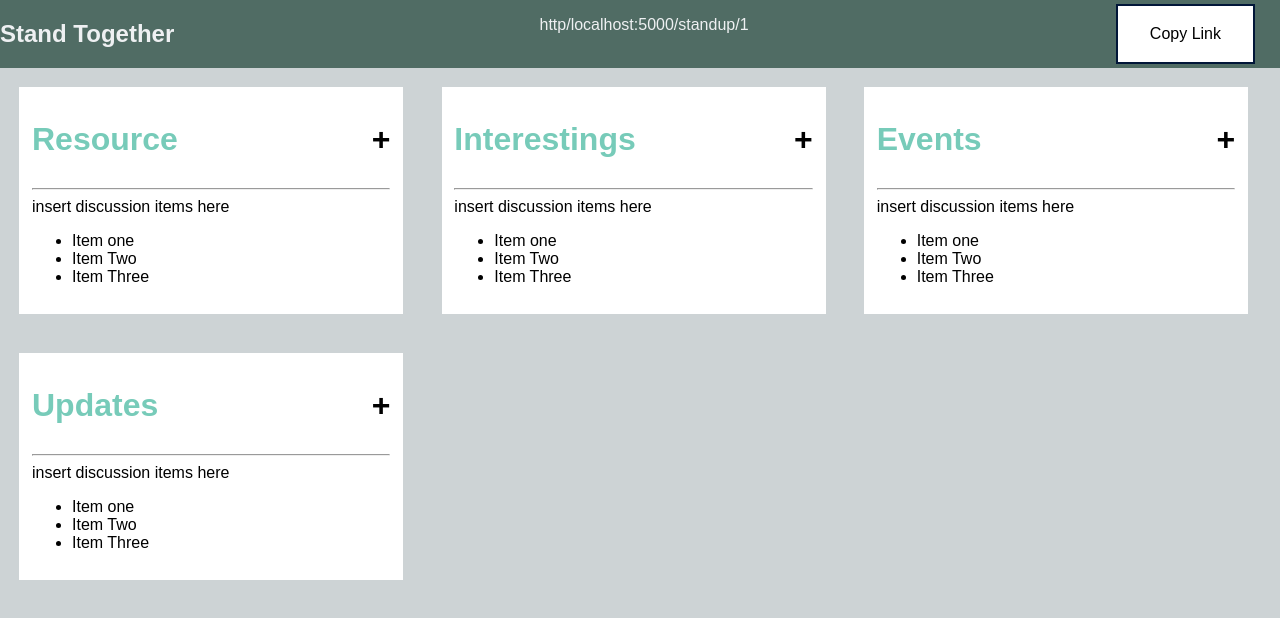
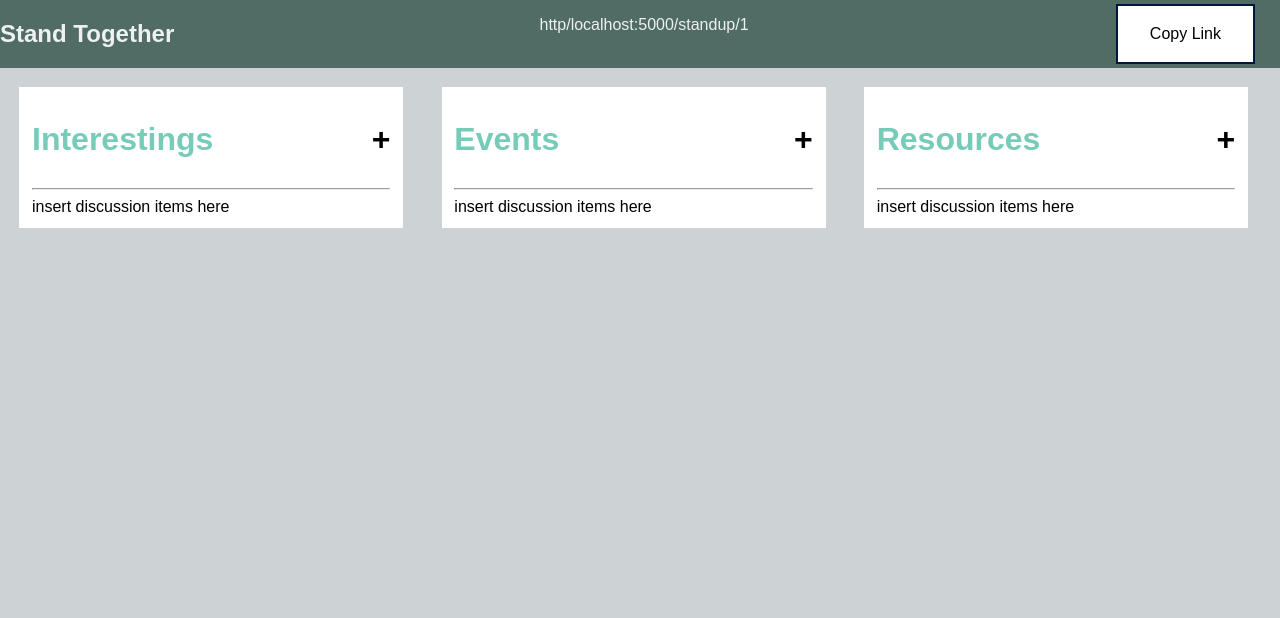
Before and after one commit to michellescripts/stand-together, a React (Create React App) app in the folder stand-together-react/: page /standup/1 in a window 1280 px wide. Shown: the top 618 px of the page. Built offline with nearby package versions, Linux system fonts and the light colour scheme.

Commit message:
Add redux for creating topics

```diff
--- a/package.json
+++ b/package.json
@@ -5,7 +5,6 @@
   "license": "MIT",
   "dependencies": {
     "express": "^4.15.3",
-    "redux": "^3.7.1",
     "redux-form": "^6.8.0",
     "shortid": "^2.2.8"
   },
--- a/stand-together-react/package.json
+++ b/stand-together-react/package.json
@@ -7,7 +7,8 @@
     "react-dom": "^15.6.1",
     "react-redux": "^5.0.5",
     "react-router": "^4.1.1",
-    "react-router-dom": "^4.1.1"
+    "react-router-dom": "^4.1.1",
+    "redux": "^3.7.1"
   },
   "devDependencies": {
     "react-scripts": "1.0.10"
@@ -19,7 +20,7 @@
     "eject": "react-scripts eject"
   },
   "proxy": {
-    "/new" : {
+    "/new": {
       "target": "http://localhost:5000"
     }
   }
--- a/stand-together-react/src/App.js
+++ b/stand-together-react/src/App.js
@@ -1,10 +1,7 @@
 import React, { Component } from 'react'
 import Splash from './Splash'
 import BP from './BoilerPlate'
-import {
-  BrowserRouter as Router,
-  Route
-} from 'react-router-dom'
+import { BrowserRouter as Router, Route } from 'react-router-dom'
 
 class App extends Component {
   render () {
--- a/stand-together-react/src/BoilerPlate.js
+++ b/stand-together-react/src/BoilerPlate.js
@@ -1,16 +1,17 @@
 import React from 'react'
 import TopicItem from './topicitem'
+import { connect } from 'react-redux'
 
-// function copyToClipboard (element) {
-//   var $temp = $('<input>')
-//   $('body').append($temp)
-//   $temp.val($(element).text()).select()
-//   document.execCommand('copy')
-//   $temp.remove()
-// }
+// function copyToClipboard (element)
+
+const mapStateToProps = (state) => {
+  return {
+    topics: state.topics
+  }
+}
 
 const BP = (props) => {
-  const { match } = props
+  const { match, topics } = props
   return (
     <div>
       <div className='homeNavBar'>
@@ -19,13 +20,15 @@ const BP = (props) => {
         <button className='button right'>Copy Link</button>
       </div>
       <div className='flexRow'>
-        <TopicItem title='Resource' />
-        <TopicItem title='Interestings' />
-        <TopicItem title='Events' />
-        <TopicItem title='Updates' />
+        {topics.map((topic) => {
+          return <TopicItem title={topic} key={topic} />
+        })}
       </div>
     </div>
   )
 }
 
-export default BP
+export default connect(
+  mapStateToProps,
+  null
+)(BP)
--- /dev/null
+++ b/stand-together-react/src/actions/actions.js
@@ -0,0 +1,7 @@
+// types
+export const ADD_TOPIC = 'ADD_TOPIC'
+
+// action creator
+export const addTopic = (topic) => {
+  return { type: ADD_TOPIC, topic}
+}
--- a/stand-together-react/src/index.js
+++ b/stand-together-react/src/index.js
@@ -1,8 +1,22 @@
 import React from 'react'
 import ReactDOM from 'react-dom'
 import App from './App'
-// import Splash from './Splash'
 import { unregister } from './registerServiceWorker'
+import { createStore } from 'redux'
+import reducer from './reducers/reducer'
+import { Provider } from 'react-redux'
+import { addTopic } from './actions/actions'
 
-ReactDOM.render(<App />, document.getElementById('root'))
+const store = createStore(reducer)
+
+store.dispatch(addTopic('Interestings'))
+store.dispatch(addTopic('Events'))
+store.dispatch(addTopic('Resources'))
+
+ReactDOM.render(
+  <Provider store={store}>
+    <App />
+  </Provider>,
+  document.getElementById('root')
+)
 unregister()
--- /dev/null
+++ b/stand-together-react/src/reducers/reducer.js
@@ -0,0 +1,23 @@
+import { ADD_TOPIC } from '../actions/actions'
+
+const initialState = {
+  topics: [],
+  itemByTopic: {}
+}
+
+const reducer = (state = initialState, action) => {
+  switch (action.type) {
+    case ADD_TOPIC:
+      return {
+        topics: [...state.topics, action.topic],
+        itemByTopic: {
+          ...state.itemByTopic,
+          [action.topic]: []
+        }
+      }
+    default:
+      return state
+  }
+}
+
+export default reducer
--- a/stand-together-react/src/topicitem.js
+++ b/stand-together-react/src/topicitem.js
@@ -1,14 +1,6 @@
 import React from 'react'
 import AddItem from './additem'
 import styles from './splash.css'
-
-// HEY HERE
-// const data = {
-//   discussionItems: [
-//     { title: 'Develop Denver Happy Hour', name: 'Michelle', details: 'Tonight, 6pm at a bar.'},
-//     { title: 'Develop Denver Happy Hour', name: 'Michelle', details: 'Tonight, 6pm at a bar.'}
-//   ]
-// }
 
 class TopicItem extends React.Component {
   constructor () {
@@ -21,7 +13,6 @@ class TopicItem extends React.Component {
       }))
   }
   render () {
-    console.log('state', this.state.addMode);
     const {title} = this.props
     const {addMode} = this.state
     let buttonClasses = 'right'
@@ -35,11 +26,6 @@ class TopicItem extends React.Component {
         {addMode && <AddItem />}
         <hr />
         <div>insert discussion items here</div>
-        <ul>
-          <li>Item one</li>
-          <li>Item Two</li>
-          <li>Item Three</li>
-        </ul>
       </div>
     )
   }
```
Also changed, not shown: 2 other files (tests, documents, lock files or other folders).
